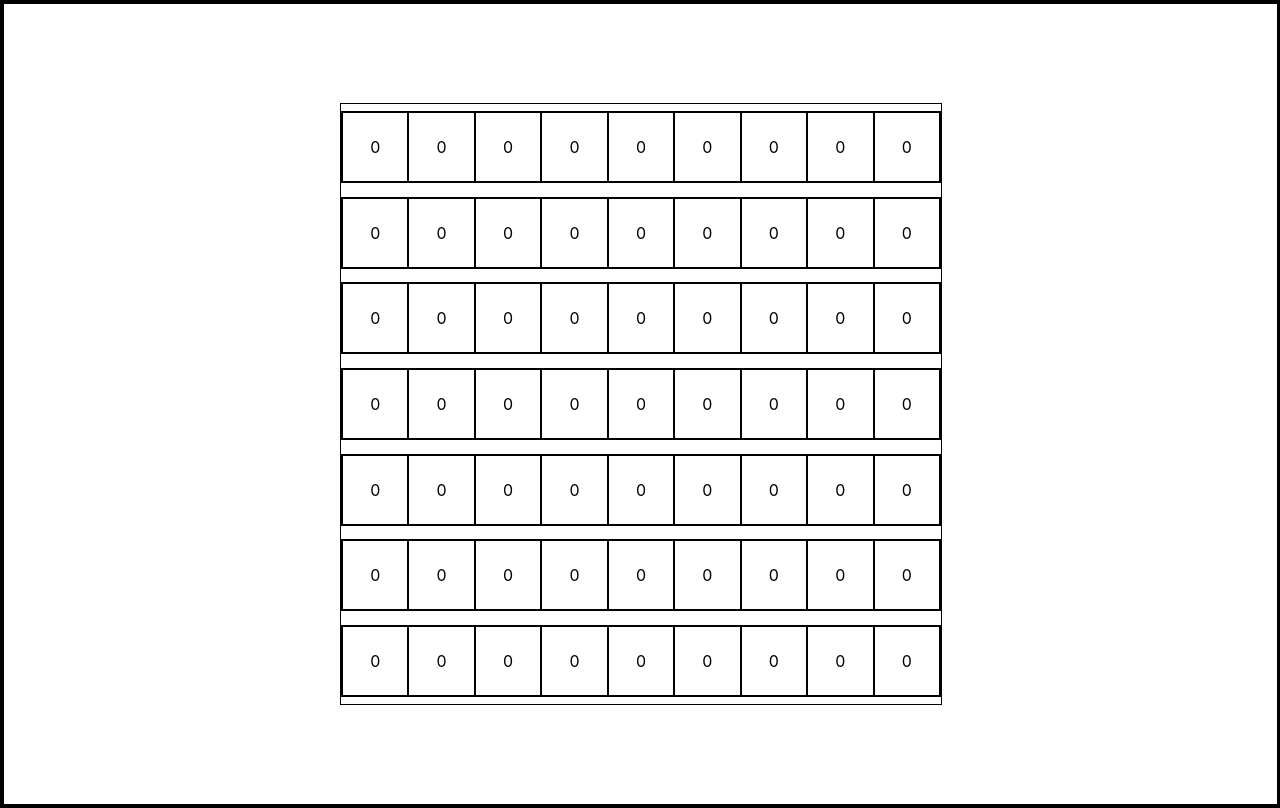
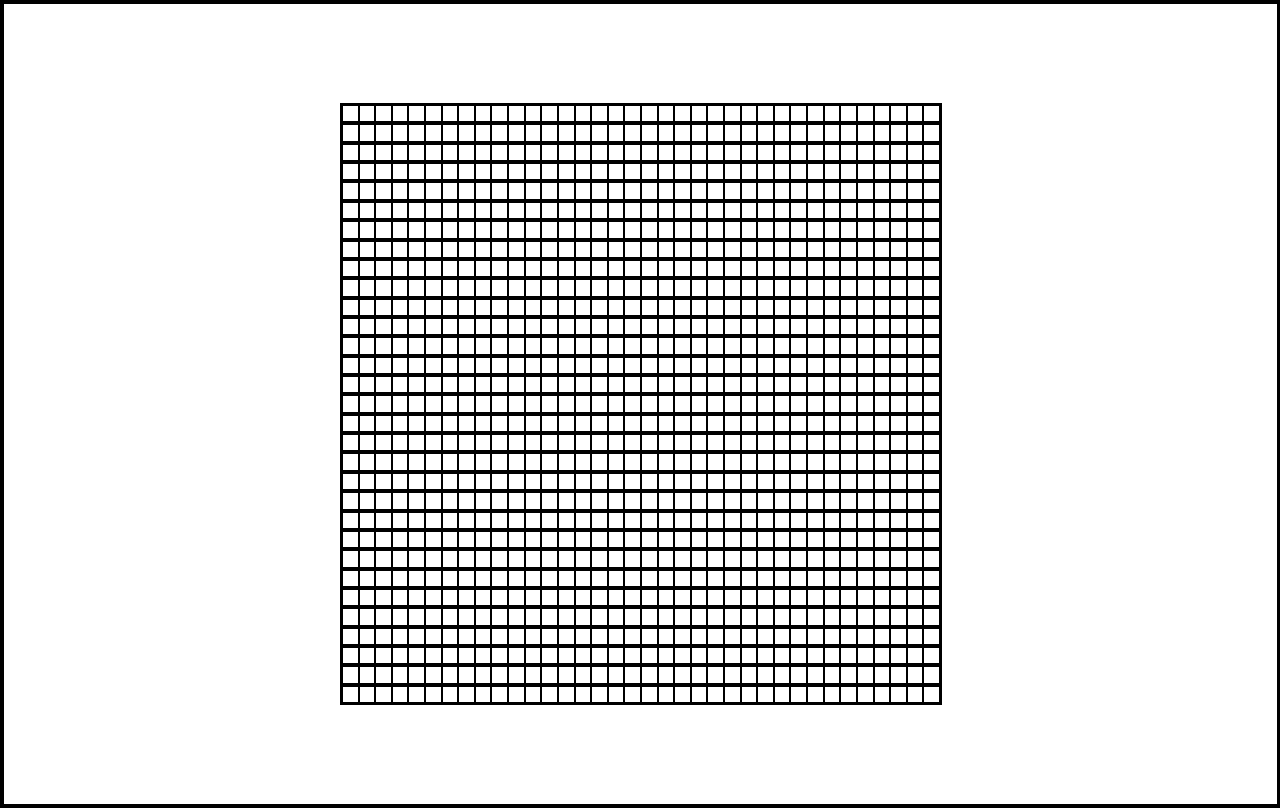
Before and after one commit to Julio-Leon/algorithm-visualizer-react, a React (Create React App) app: page / in a window 1280 px wide. Built offline with nearby package versions, Linux system fonts and the light colour scheme.

Commit message:
added setup functionality

```diff
--- a/src/App.js
+++ b/src/App.js
@@ -5,25 +5,65 @@ import Grid from './components/Grid/Grid';
 
 export const AppContext = createContext()
 
+const blockStates = {
+  blank: 0,
+  start: 1,
+  end: 2,
+  barrier: 3,
+  searched: 4,
+  path: 5
+}
+
 const table = [
-  [0, 0, 0, 0, 0, 0, 0, 0, 0],
-  [0, 0, 0, 0, 0, 0, 0, 0, 0],
-  [0, 0, 0, 0, 0, 0, 0, 0, 0],
-  [0, 0, 0, 0, 0, 0, 0, 0, 0],
-  [0, 0, 0, 0, 0, 0, 0, 0, 0],
-  [0, 0, 0, 0, 0, 0, 0, 0, 0],
-  [0, 0, 0, 0, 0, 0, 0, 0, 0]
+  [0, 0, 0, 0, 0, 0, 0, 0, 0, 0, 0, 0, 0, 0, 0, 0, 0, 0, 0, 0, 0, 0, 0, 0, 0, 0, 0, 0, 0, 0, 0, 0, 0, 0, 0, 0],
+  [0, 0, 0, 0, 0, 0, 0, 0, 0, 0, 0, 0, 0, 0, 0, 0, 0, 0, 0, 0, 0, 0, 0, 0, 0, 0, 0, 0, 0, 0, 0, 0, 0, 0, 0, 0],
+  [0, 0, 0, 0, 0, 0, 0, 0, 0, 0, 0, 0, 0, 0, 0, 0, 0, 0, 0, 0, 0, 0, 0, 0, 0, 0, 0, 0, 0, 0, 0, 0, 0, 0, 0, 0],
+  [0, 0, 0, 0, 0, 0, 0, 0, 0, 0, 0, 0, 0, 0, 0, 0, 0, 0, 0, 0, 0, 0, 0, 0, 0, 0, 0, 0, 0, 0, 0, 0, 0, 0, 0, 0],
+  [0, 0, 0, 0, 0, 0, 0, 0, 0, 0, 0, 0, 0, 0, 0, 0, 0, 0, 0, 0, 0, 0, 0, 0, 0, 0, 0, 0, 0, 0, 0, 0, 0, 0, 0, 0],
+  [0, 0, 0, 0, 0, 0, 0, 0, 0, 0, 0, 0, 0, 0, 0, 0, 0, 0, 0, 0, 0, 0, 0, 0, 0, 0, 0, 0, 0, 0, 0, 0, 0, 0, 0, 0],
+  [0, 0, 0, 0, 0, 0, 0, 0, 0, 0, 0, 0, 0, 0, 0, 0, 0, 0, 0, 0, 0, 0, 0, 0, 0, 0, 0, 0, 0, 0, 0, 0, 0, 0, 0, 0],
+  [0, 0, 0, 0, 0, 0, 0, 0, 0, 0, 0, 0, 0, 0, 0, 0, 0, 0, 0, 0, 0, 0, 0, 0, 0, 0, 0, 0, 0, 0, 0, 0, 0, 0, 0, 0],
+  [0, 0, 0, 0, 0, 0, 0, 0, 0, 0, 0, 0, 0, 0, 0, 0, 0, 0, 0, 0, 0, 0, 0, 0, 0, 0, 0, 0, 0, 0, 0, 0, 0, 0, 0, 0],
+  [0, 0, 0, 0, 0, 0, 0, 0, 0, 0, 0, 0, 0, 0, 0, 0, 0, 0, 0, 0, 0, 0, 0, 0, 0, 0, 0, 0, 0, 0, 0, 0, 0, 0, 0, 0],
+  [0, 0, 0, 0, 0, 0, 0, 0, 0, 0, 0, 0, 0, 0, 0, 0, 0, 0, 0, 0, 0, 0, 0, 0, 0, 0, 0, 0, 0, 0, 0, 0, 0, 0, 0, 0],
+  [0, 0, 0, 0, 0, 0, 0, 0, 0, 0, 0, 0, 0, 0, 0, 0, 0, 0, 0, 0, 0, 0, 0, 0, 0, 0, 0, 0, 0, 0, 0, 0, 0, 0, 0, 0],
+  [0, 0, 0, 0, 0, 0, 0, 0, 0, 0, 0, 0, 0, 0, 0, 0, 0, 0, 0, 0, 0, 0, 0, 0, 0, 0, 0, 0, 0, 0, 0, 0, 0, 0, 0, 0],
+  [0, 0, 0, 0, 0, 0, 0, 0, 0, 0, 0, 0, 0, 0, 0, 0, 0, 0, 0, 0, 0, 0, 0, 0, 0, 0, 0, 0, 0, 0, 0, 0, 0, 0, 0, 0],
+  [0, 0, 0, 0, 0, 0, 0, 0, 0, 0, 0, 0, 0, 0, 0, 0, 0, 0, 0, 0, 0, 0, 0, 0, 0, 0, 0, 0, 0, 0, 0, 0, 0, 0, 0, 0],
+  [0, 0, 0, 0, 0, 0, 0, 0, 0, 0, 0, 0, 0, 0, 0, 0, 0, 0, 0, 0, 0, 0, 0, 0, 0, 0, 0, 0, 0, 0, 0, 0, 0, 0, 0, 0],
+  [0, 0, 0, 0, 0, 0, 0, 0, 0, 0, 0, 0, 0, 0, 0, 0, 0, 0, 0, 0, 0, 0, 0, 0, 0, 0, 0, 0, 0, 0, 0, 0, 0, 0, 0, 0],
+  [0, 0, 0, 0, 0, 0, 0, 0, 0, 0, 0, 0, 0, 0, 0, 0, 0, 0, 0, 0, 0, 0, 0, 0, 0, 0, 0, 0, 0, 0, 0, 0, 0, 0, 0, 0],
+  [0, 0, 0, 0, 0, 0, 0, 0, 0, 0, 0, 0, 0, 0, 0, 0, 0, 0, 0, 0, 0, 0, 0, 0, 0, 0, 0, 0, 0, 0, 0, 0, 0, 0, 0, 0],
+  [0, 0, 0, 0, 0, 0, 0, 0, 0, 0, 0, 0, 0, 0, 0, 0, 0, 0, 0, 0, 0, 0, 0, 0, 0, 0, 0, 0, 0, 0, 0, 0, 0, 0, 0, 0],
+  [0, 0, 0, 0, 0, 0, 0, 0, 0, 0, 0, 0, 0, 0, 0, 0, 0, 0, 0, 0, 0, 0, 0, 0, 0, 0, 0, 0, 0, 0, 0, 0, 0, 0, 0, 0],
+  [0, 0, 0, 0, 0, 0, 0, 0, 0, 0, 0, 0, 0, 0, 0, 0, 0, 0, 0, 0, 0, 0, 0, 0, 0, 0, 0, 0, 0, 0, 0, 0, 0, 0, 0, 0],
+  [0, 0, 0, 0, 0, 0, 0, 0, 0, 0, 0, 0, 0, 0, 0, 0, 0, 0, 0, 0, 0, 0, 0, 0, 0, 0, 0, 0, 0, 0, 0, 0, 0, 0, 0, 0],
+  [0, 0, 0, 0, 0, 0, 0, 0, 0, 0, 0, 0, 0, 0, 0, 0, 0, 0, 0, 0, 0, 0, 0, 0, 0, 0, 0, 0, 0, 0, 0, 0, 0, 0, 0, 0],
+  [0, 0, 0, 0, 0, 0, 0, 0, 0, 0, 0, 0, 0, 0, 0, 0, 0, 0, 0, 0, 0, 0, 0, 0, 0, 0, 0, 0, 0, 0, 0, 0, 0, 0, 0, 0],
+  [0, 0, 0, 0, 0, 0, 0, 0, 0, 0, 0, 0, 0, 0, 0, 0, 0, 0, 0, 0, 0, 0, 0, 0, 0, 0, 0, 0, 0, 0, 0, 0, 0, 0, 0, 0],
+  [0, 0, 0, 0, 0, 0, 0, 0, 0, 0, 0, 0, 0, 0, 0, 0, 0, 0, 0, 0, 0, 0, 0, 0, 0, 0, 0, 0, 0, 0, 0, 0, 0, 0, 0, 0],
+  [0, 0, 0, 0, 0, 0, 0, 0, 0, 0, 0, 0, 0, 0, 0, 0, 0, 0, 0, 0, 0, 0, 0, 0, 0, 0, 0, 0, 0, 0, 0, 0, 0, 0, 0, 0],
+  [0, 0, 0, 0, 0, 0, 0, 0, 0, 0, 0, 0, 0, 0, 0, 0, 0, 0, 0, 0, 0, 0, 0, 0, 0, 0, 0, 0, 0, 0, 0, 0, 0, 0, 0, 0],
+  [0, 0, 0, 0, 0, 0, 0, 0, 0, 0, 0, 0, 0, 0, 0, 0, 0, 0, 0, 0, 0, 0, 0, 0, 0, 0, 0, 0, 0, 0, 0, 0, 0, 0, 0, 0],
+  [0, 0, 0, 0, 0, 0, 0, 0, 0, 0, 0, 0, 0, 0, 0, 0, 0, 0, 0, 0, 0, 0, 0, 0, 0, 0, 0, 0, 0, 0, 0, 0, 0, 0, 0, 0]
 ]
 
 function App() {
 
   const [grid, setGrid] = useState(table)
+  const [gridState, setGridState] = useState({
+    start: false,
+    end: false
+  })
 
   return (
     <div className="app flex-container">
       <AppContext.Provider value={{
-          setGrid,
-          grid
+        setGrid,
+        grid,
+        blockStates,
+        gridState,
+        setGridState
       }}>
         <Grid />
       </AppContext.Provider>
--- a/src/components/Block/Block.js
+++ b/src/components/Block/Block.js
@@ -1,4 +1,4 @@
-import React, { useContext } from 'react';
+import React, { useState, useContext } from 'react';
 import './Block.css'
 
 import { AppContext } from '../../App'
@@ -7,28 +7,80 @@ function Block(props) {
 
     const appContext = useContext(AppContext)
 
+    const [state, setState] = useState(appContext.blockStates.blank)
+
+    const colorScheme = {
+        1: 'green',
+        2: 'red',
+        3: 'black'
+    }
+
     const onClick = () => {
         console.log('POSITION:', props.rowIdx, props.blockIdx)
+
         appContext.setGrid(
             appContext.grid.map((row, i) => {
                 return row.map((block, j) => {
                     if (i === props.rowIdx && j === props.blockIdx) {
-                        if (block === 1) {
+                        if (block !== 0) {
+                            if (block === 1) {
+                                appContext.setGridState({
+                                    start: false,
+                                    end: appContext.gridState.end
+                                })
+                            }
+                            else if (block === 2) {
+                                appContext.setGridState({
+                                    start: appContext.gridState.start,
+                                    end: false
+                                })
+                            }
                             return 0
-                        } else {
+                        }
+                        if (!appContext.gridState.start) {
+                            appContext.setGridState({
+                                start: true,
+                                end: appContext.gridState.end
+                            })
                             return 1
+                        }
+                        else if (!appContext.gridState.end) {
+                            appContext.setGridState({
+                                start: appContext.gridState.start,
+                                end: true
+                            })
+                            return 2
+                        }
+                        else {
+                            return 3
                         }
                     }
                     return block
                 })
             })
         )
+
+        // appContext.setGrid(
+        //     appContext.grid.map((row, i) => {
+        //         return row.map((block, j) => {
+        //             if (i === props.rowIdx && j === props.blockIdx) {
+        //                 if (block === 1) {
+        //                     return 0
+        //                 } else {
+        //                     return 1
+        //                 }
+        //             }
+        //             return block
+        //         })
+        //     })
+        // )
         console.log(appContext.grid)
     }
 
     return (
-        <div onClick={onClick} className='block flex-container'>
-            {props.block}
+        <div style={{
+            backgroundColor: colorScheme[props.block]
+        }} onClick={onClick} className='block flex-container'>
         </div>
     );
 }
```
